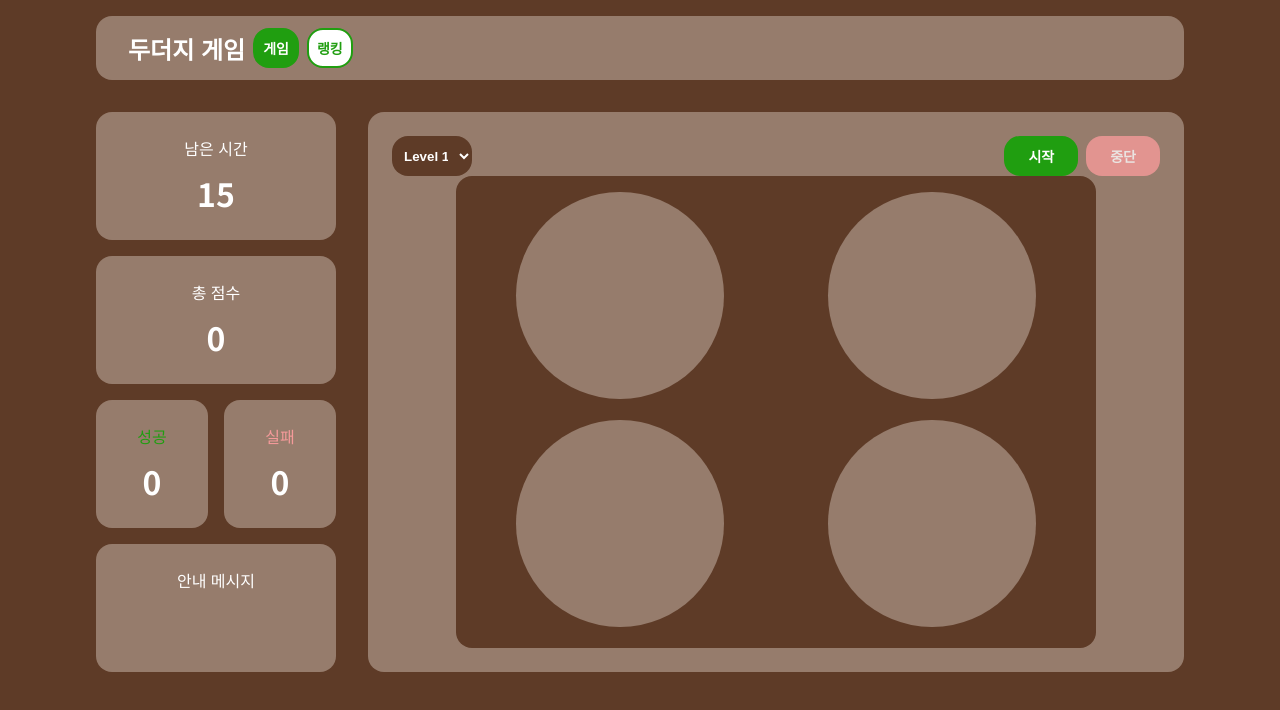
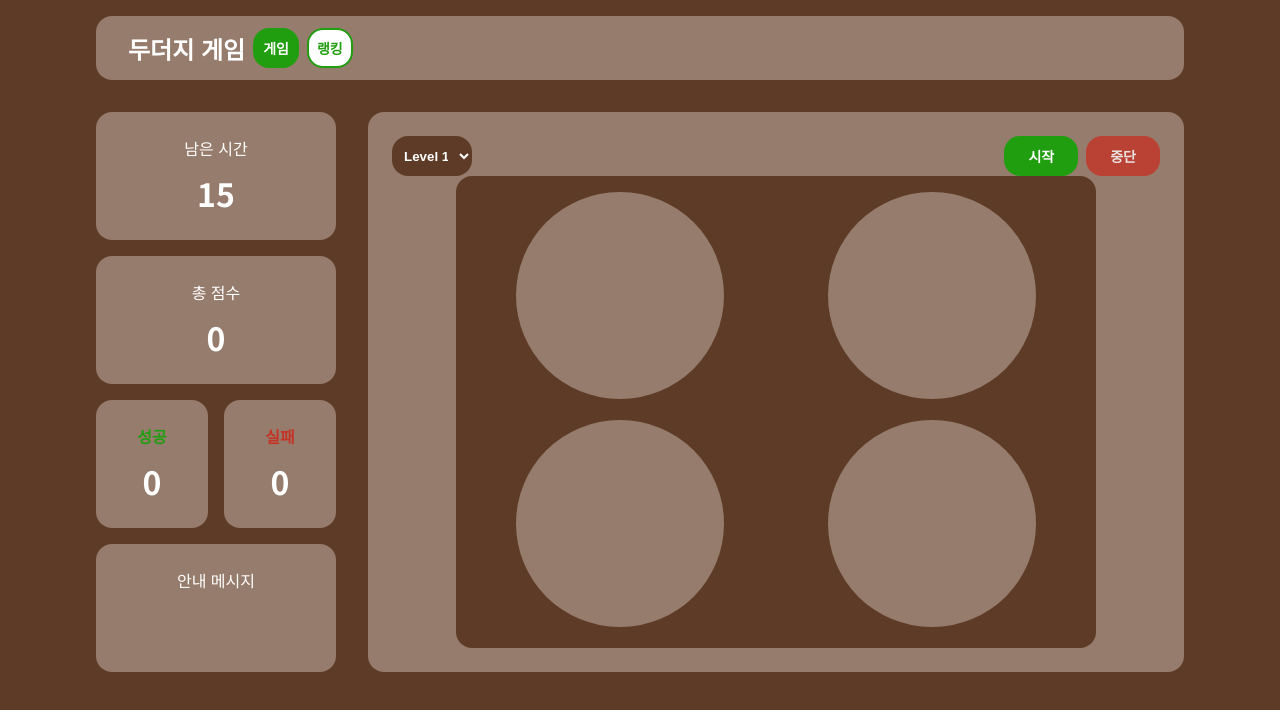
Before and after one commit to 38-lets-sopt-web/HyewonLee, a React (Vite) app in the folder Week3/Homework/my-app/: page / in a window 1280 px wide. Shown: the top 710 px of the page. Built offline with nearby package versions, Linux system fonts and the light colour scheme.

Commit message:
style: style값 일부 수정

```diff
--- a/Week3/Homework/my-app/src/components/GameBoard.jsx
+++ b/Week3/Homework/my-app/src/components/GameBoard.jsx
@@ -5,7 +5,6 @@ import { LEVEL } from "../constants/config";
 import moleImg from "../assets/mole.jpg";
 import moleHitImg from "../assets/mole-hit.jpg";
 import bombImg from "../assets/bomb.jpg";
-import { useState } from "react";
 
 export default function GameBoard({
   isPlaying,
--- a/Week3/Homework/my-app/src/components/Result.jsx
+++ b/Week3/Homework/my-app/src/components/Result.jsx
@@ -28,10 +28,12 @@ const ResultCard = styled.section`
 
 const SuccessLabel = styled.p`
   color: ${color.green};
+  font-weight: ${font.bold};
 `;
 
 const FailLabel = styled.p`
   color: ${color.red};
+  font-weight: ${font.bold};
 `;
 
 const ResultValue = styled.p`
--- a/Week3/Homework/my-app/src/hooks/useTimer.js
+++ b/Week3/Homework/my-app/src/hooks/useTimer.js
@@ -3,7 +3,7 @@ import { LEVEL } from "../constants/config";
 import { useEffect, useState } from "react";
 
 export function useTimer(isPlaying, setIsPlaying, level, setLevel) {
-  const [timeLeft, setTimeLeft] = useState(() => LEVEL["Lv1"].time);
+  const [timeLeft, setTimeLeft] = useState(LEVEL["Lv1"].time);
 
   // 레벨 바뀌면 타이머 리셋
   const handleLevelChange = (newLevel) => {
--- a/Week3/Homework/my-app/src/styles/tokens.js
+++ b/Week3/Homework/my-app/src/styles/tokens.js
@@ -3,7 +3,6 @@ export const font = {
   primary: '"Noto Sans KR", sans-serif',
 
   // font weight
-  light: 300,
   regular: 400,
   medium: 500,
   bold: 700,
@@ -17,5 +16,5 @@ export const color = {
   bg: "#5e3b27",
   lightbrown: "#967c6c",
   green: "#209e10",
-  red: "#f59a9a",
+  red: "#c43427",
 };
```
